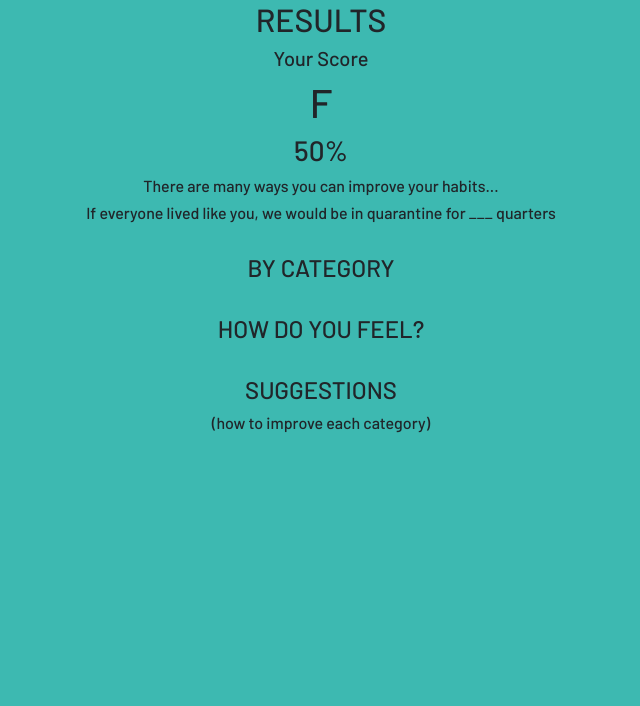
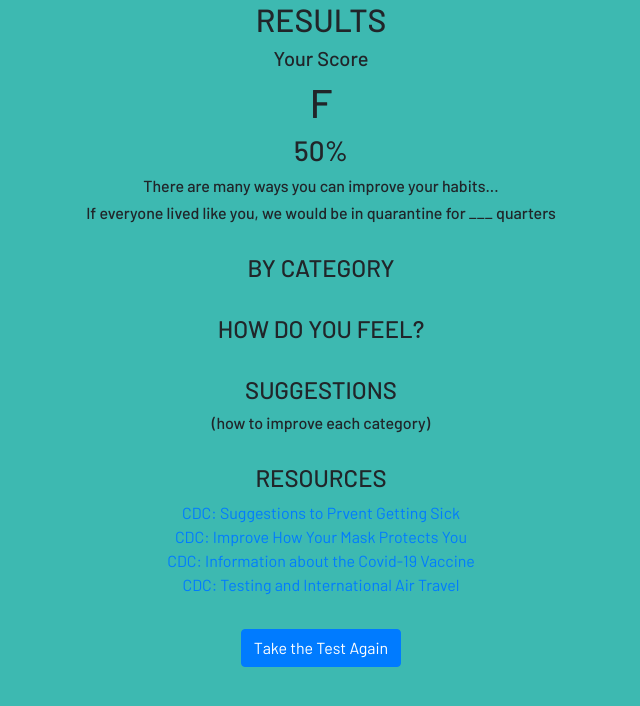
Before and after one commit to trishaprile/covidulator, a React (Create React App) app: page /results in a window 1280 px wide. Shown: the top 706 px of the page, without its empty margins (319-959 px from the left). Built offline with nearby package versions, Linux system fonts and the light colour scheme.

Commit message:
finished adding basic results layout

```diff
--- a/src/pages/Results.js
+++ b/src/pages/Results.js
@@ -1,5 +1,6 @@
 import React from 'react';
 import './Results.css';
+import { Button } from 'react-bootstrap';
 
 function Results() {
 	return (
@@ -24,6 +25,19 @@ function Results() {
         <h4 className="subtitle">SUGGESTIONS</h4>
         <h6 className="description">(how to improve each category)</h6>
       </div>
+
+      <div className="resources">
+        <h4 className="subtitle">RESOURCES</h4>
+        <div className="links">
+          <a href="https://www.cdc.gov/coronavirus/2019-ncov/prevent-getting-sick/prevention.html">CDC: Suggestions to Prvent Getting Sick</a><br/>
+          <a href="https://www.cdc.gov/coronavirus/2019-ncov/your-health/effective-masks.html">CDC: Improve How Your Mask Protects You</a><br/>
+          <a href="https://www.cdc.gov/coronavirus/2019-ncov/vaccines/index.html">CDC: Information about the Covid-19 Vaccine</a><br/>
+          <a href="https://www.cdc.gov/coronavirus/2019-ncov/travelers/testing-international-air-travelers.html">CDC: Testing and International Air Travel</a><br/>
+        </div>
+      </div>
+
+      <Button href="/quiz" className="take-test-btn">Take the Test Again</Button>
+
     </div>
   )
 }
```
